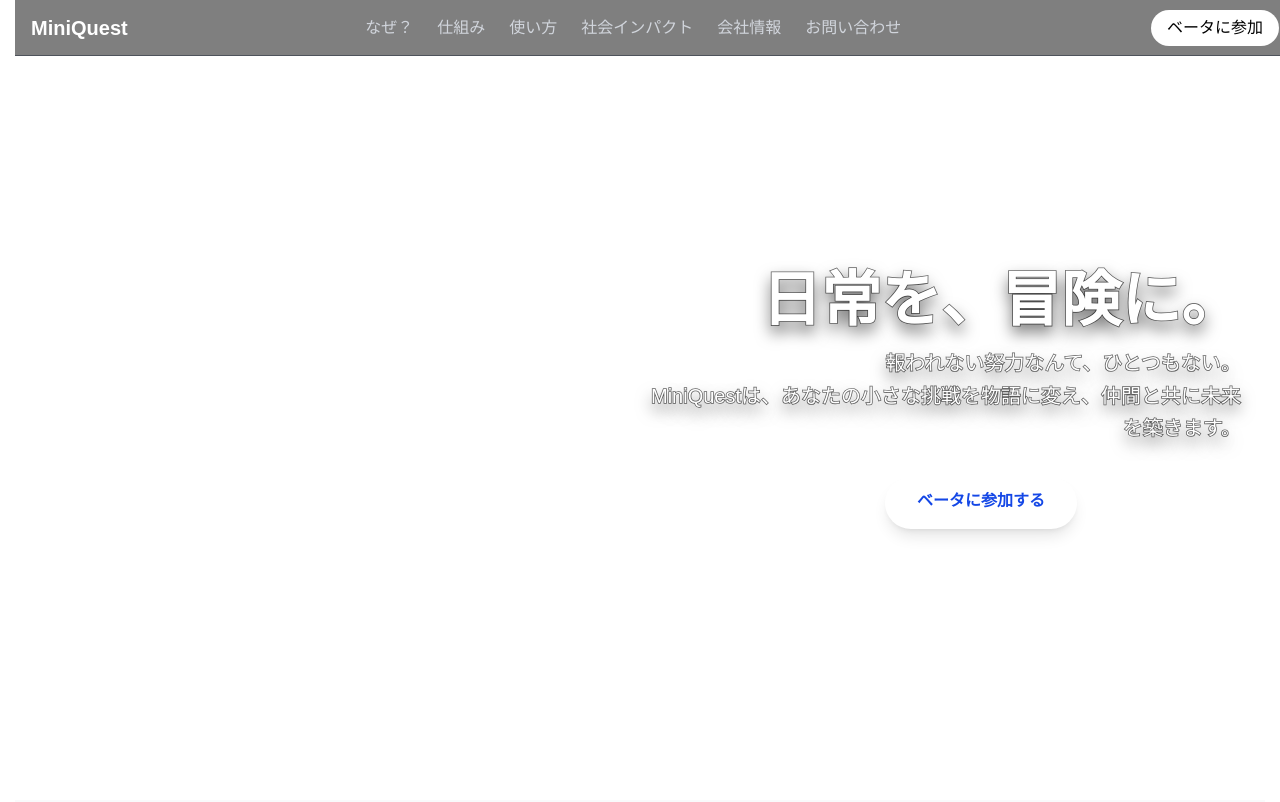
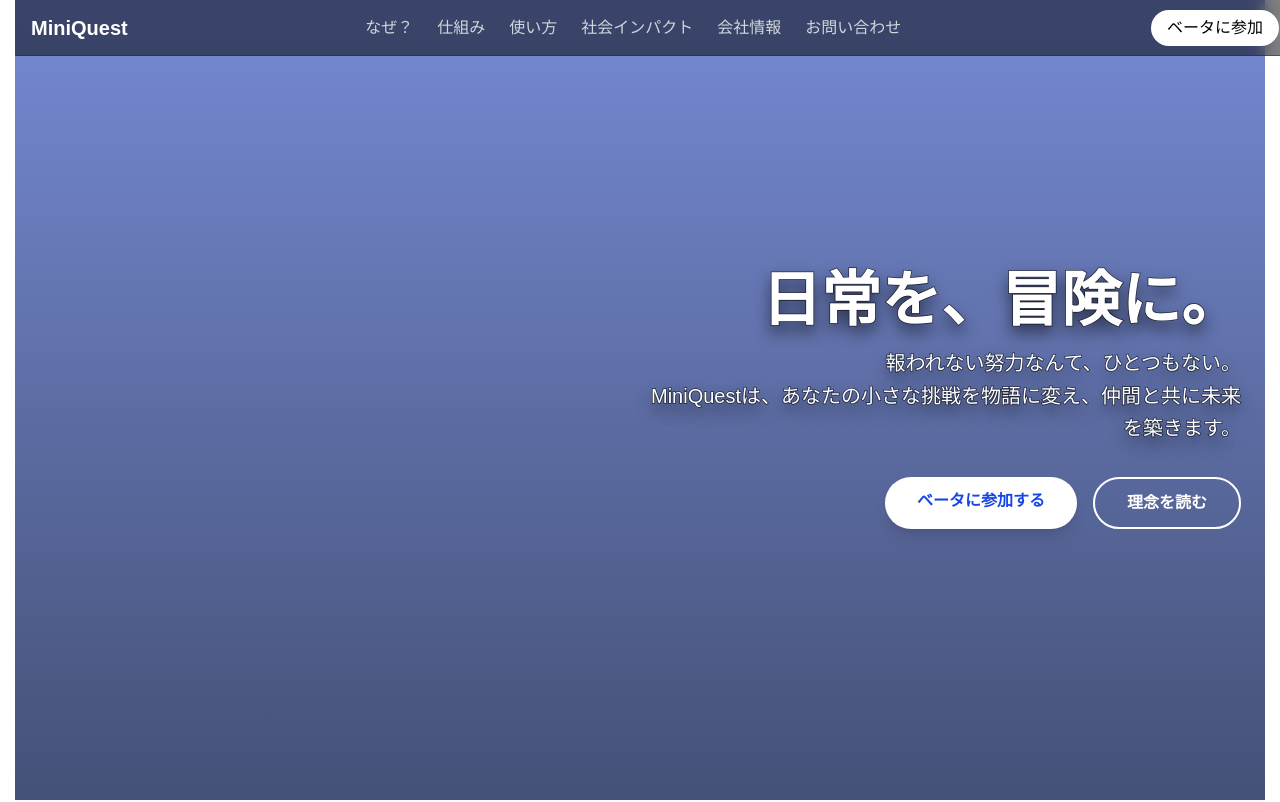
Before and after one commit to Tomotomoprog/miniquest-homepage, a Next.js app: page / in a window 1280 px wide. Shown: the top 802 px of the page. Built offline with nearby package versions, Linux system fonts and the light colour scheme.

Commit message:
エラー解消中

```diff
--- a/app/layout.tsx
+++ b/app/layout.tsx
@@ -9,7 +9,8 @@
 export default function RootLayout({ children }: { children: React.ReactNode }) {
   return (
     <html lang="ja">
-      <body className="min-h-screen flex flex-col">
+      {/* bodyのクラスからflex関連を削除 */}
+      <body className="min-h-screen">
         {/* ===== ヘッダー ===== */}
         <header className="fixed top-0 z-50 w-full bg-black/50 backdrop-blur-sm border-b border-gray-800/50 h-14 transition-colors duration-300">
           <div className="max-w-7xl mx-auto h-full flex items-center justify-between px-4">
@@ -38,8 +39,8 @@
           </div>
         </header>
 
-        {/* ===== ページ本体 ===== */}
-        <main className="flex-1">{children}</main>
+        {/* ===== ページ本体(mainタグを削除) ===== */}
+        {children}
 
         {/* ===== フッター ===== */}
         <footer className="bg-gray-900 text-white border-t border-gray-800">
--- a/app/page.tsx
+++ b/app/page.tsx
@@ -2,23 +2,23 @@
 
 export default function Home() {
   return (
-    <main className="text-gray-800 bg-white">
+    // mainタグを削除し、React Fragment <>...</> で全体を囲む
+    <>
       {/* ========= Hero ========= */}
       <section
         className="
-          relative flex items-center /* justify-centerを削除 */
+          relative flex items-center
           min-h-screen
           px-6 overflow-hidden
-          bg-cover bg-center bg-no-repeat
-          bg-hero-illustration
         "
       >
+        {/* 背景画像 */}
+        <div className="absolute inset-0 bg-hero-illustration bg-cover bg-center -z-20"></div>
         {/* オーバーレイ */}
         <div className="absolute inset-0 bg-gradient-to-t from-blue-950/80 to-blue-800/60 -z-10"></div>
 
-        {/* 👇 ここからレイアウトを大きく変更します */}
-        <div className="max-w-7xl mx-auto w-full flex justify-end text-white z-10"> {/* text-whiteをここに戻します */}
-          <div className="w-full md:w-1/2 text-center md:text-right pr-4 md:pr-0"> {/* 右寄せに調整 */}
+        <div className="max-w-7xl mx-auto w-full flex justify-end text-white z-10">
+          <div className="w-full md:w-1/2 text-center md:text-right pr-4 md:pr-0">
             <h1 className="text-4xl md:text-6xl font-bold text-shadow-lg text-outline">
               日常を、冒険に。
             </h1>
@@ -26,7 +26,7 @@
               報われない努力なんて、ひとつもない。<br />
               MiniQuestは、あなたの小さな挑戦を物語に変え、仲間と共に未来を築きます。
             </p>
-            <div className="mt-8 flex gap-4 justify-center md:justify-end"> {/* ボタンも右寄せに調整 */}
+            <div className="mt-8 flex gap-4 justify-center md:justify-end">
               <a
                 href="https://miniquest-web.vercel.app"
                 target="_blank"
@@ -46,6 +46,8 @@
         </div>
       </section>
 
+      {/* Hero以外のセクションをmainタグで囲む */}
+      <main>
         {/* ========= Why ========= */}
         <section id="why" className="w-full bg-gray-50 text-gray-800 py-20 md:py-28 px-6 md:px-16 scroll-mt-12">
           <div className="max-w-4xl mx-auto">
@@ -342,5 +344,6 @@
           </div>
         </section>
       </main>
+    </>
   );
 }
--- a/tailwind.config.ts
+++ b/tailwind.config.ts
@@ -9,7 +9,7 @@
     extend: {
       backgroundImage: {
         'hero-pattern': "url('/images/hero-background.png')",
-        // 👇 新しいヒーロー画像用のクラスを追加
+        // public/hero-illustration.png を指しています
         'hero-illustration': "url('/hero-illustration.png')",
       },
       fontFamily: {
```
Also changed, not shown: 1 other file (tests, documents, lock files or other folders). Lines whose indentation alone changed are shown as unchanged.
